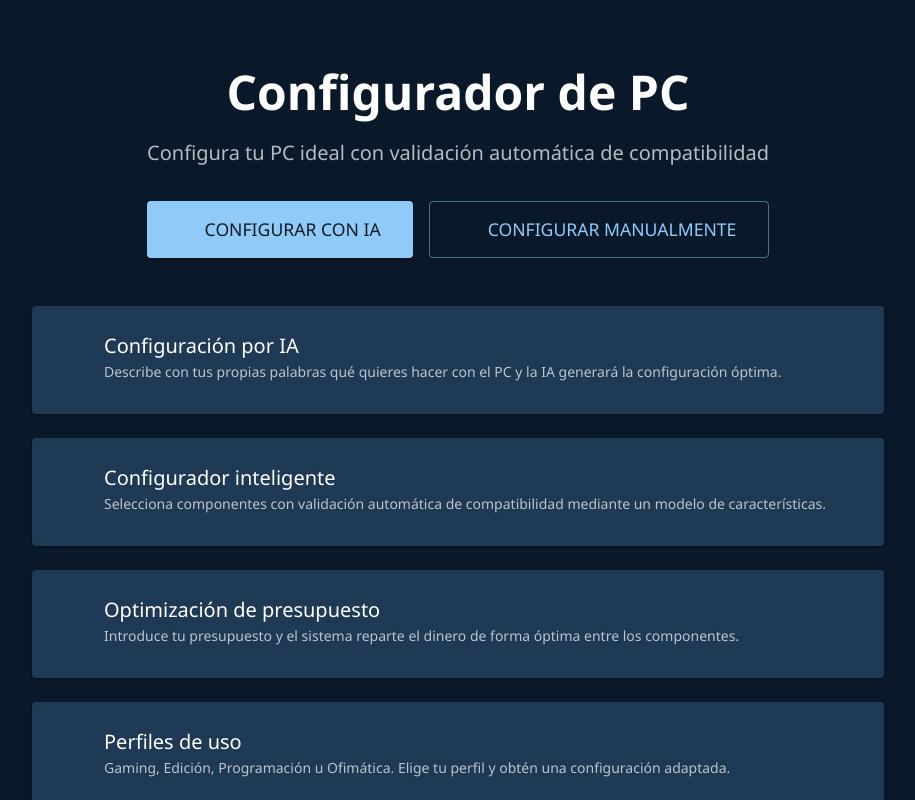
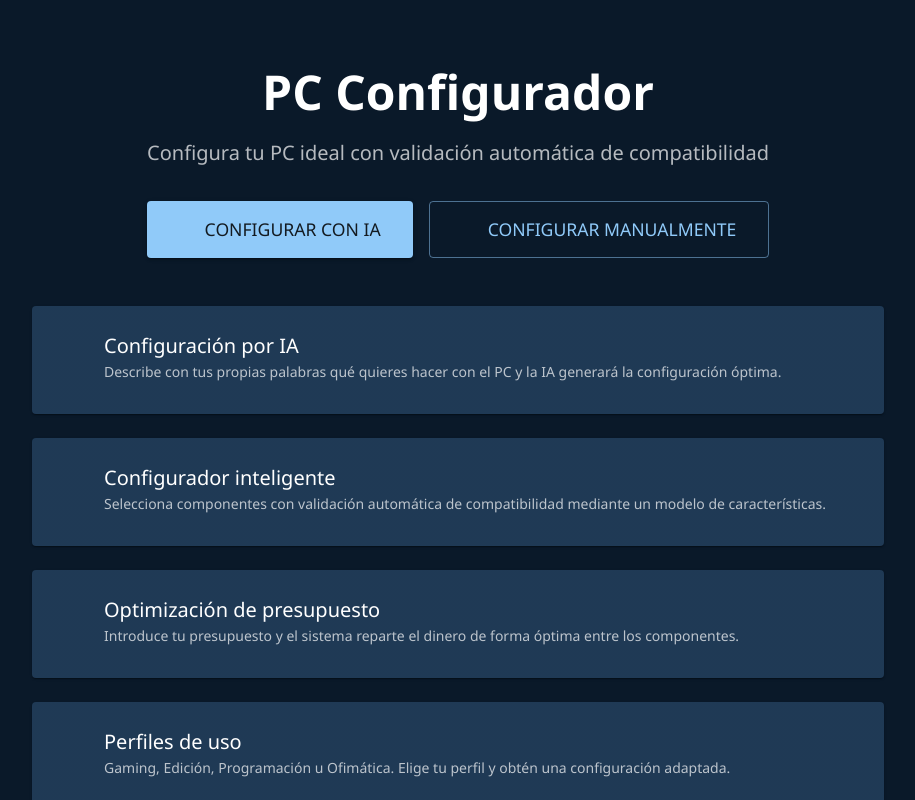
Before and after one commit to Juanramire/tfg, a React (Vite) app in the folder frontend/: page / in a window 1280 px wide. Shown: the top 800 px of the page, without its empty margins (182-1097 px from the left). Built offline with nearby package versions, Linux system fonts and the light colour scheme; no server answers; some icons are missing.

Commit message:
fix: renombrar título landing a "PC Configurador"

```diff
--- a/frontend/src/pages/Landing.jsx
+++ b/frontend/src/pages/Landing.jsx
@@ -49,7 +49,7 @@ export default function Landing() {
     <Container maxWidth="md" sx={{ py: 8 }}>
       <Box textAlign="center" mb={6}>
         <Typography variant="h3" fontWeight="bold" gutterBottom>
-          Configurador de PC
+          PC Configurador
         </Typography>
         <Typography variant="h6" color="text.secondary" mb={4}>
           Configura tu PC ideal con validación automática de compatibilidad
```
